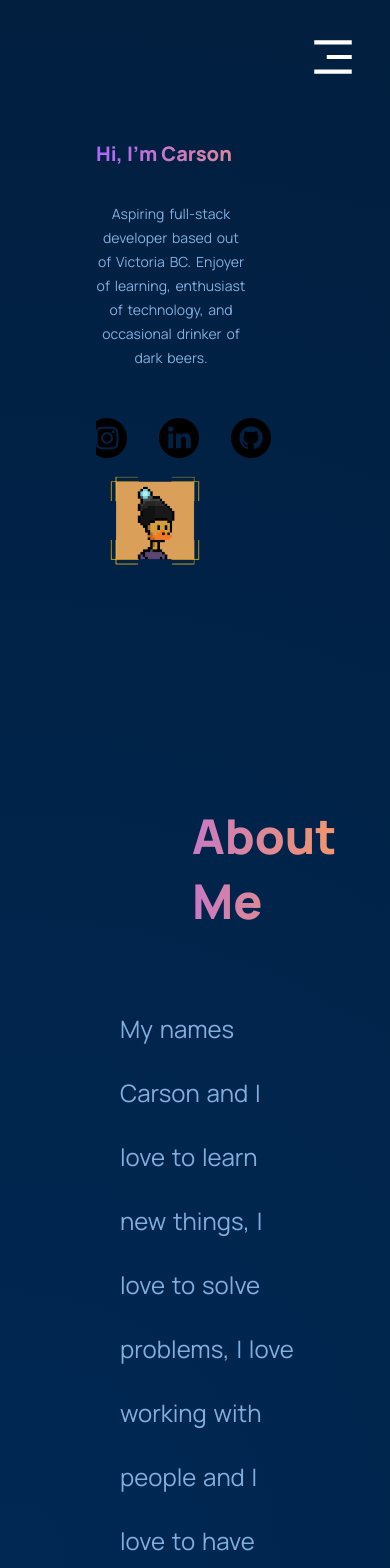
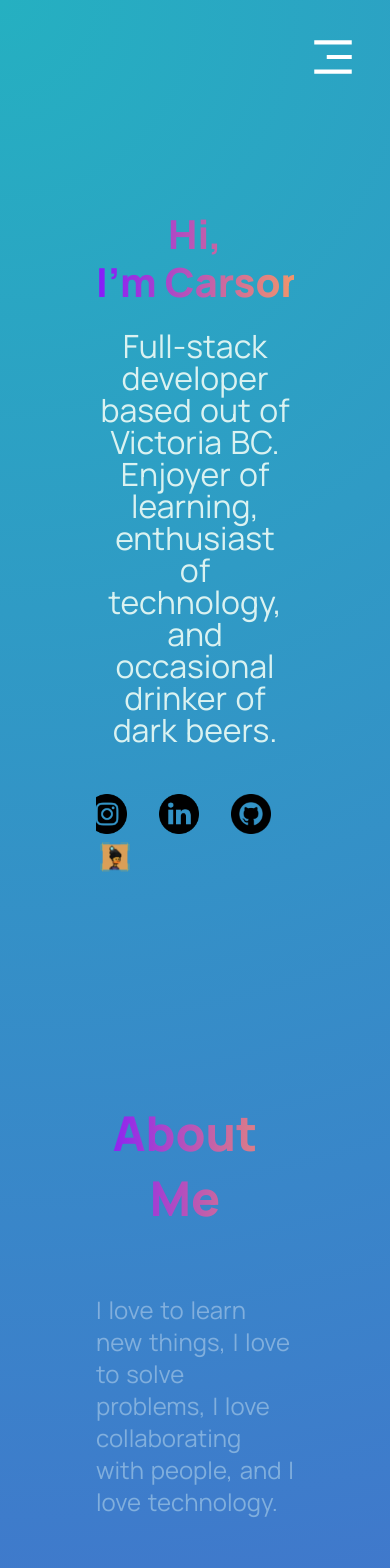
Before and after one commit to kerson97/portfolio_v2, a React (Create React App) app: page / in a window 390 px wide. Shown: the top 1568 px of the page. Built offline with nearby package versions, Linux system fonts and the light colour scheme.

Commit message:
update
-theme change

```diff
--- a/src/App.css
+++ b/src/App.css
@@ -53,37 +53,37 @@ a {
 .gradient_bg {
   /* ff 3.6+ */
   background: -moz-radial-gradient(
-    circle at 3% 25%,
-    rgba(0, 40, 83, 1) 0%,
-    rgba(4, 12, 24, 1) 100%
+    circle at 0% 0%,
+    rgba(37, 176, 193, 1) 0%,
+    rgba(105, 34, 220, 1) 100%
   );
 
   /* safari 5.1+,chrome 10+ */
   background: -webkit-radial-gradient(
-    circle at 3% 25%,
-    rgba(0, 40, 83, 1) 0%,
-    rgba(4, 12, 24, 1) 100%
+    circle at 0% 0%,
+    rgba(37, 176, 193, 1) 0%,
+    rgba(105, 34, 220, 1) 100%
   );
 
   /* opera 11.10+ */
   background: -o-radial-gradient(
-    circle at 3% 25%,
-    rgba(0, 40, 83, 1) 0%,
-    rgba(4, 12, 24, 1) 100%
+    circle at 0% 0%,
+    rgba(37, 176, 193, 1) 0%,
+    rgba(105, 34, 220, 1) 100%
   );
 
   /* ie 10+ */
   background: -ms-radial-gradient(
-    circle at 3% 25%,
-    rgba(0, 40, 83, 1) 0%,
-    rgba(4, 12, 24, 1) 100%
+    circle at 0% 0%,
+    rgba(37, 176, 193, 1) 0%,
+    rgba(105, 34, 220, 1) 100%
   );
 
   /* global 92%+ browsers support */
   background: radial-gradient(
-    circle at 3% 25%,
-    rgba(0, 40, 83, 1) 0%,
-    rgba(4, 12, 24, 1) 100%
+    circle at 0% 0%,
+    rgba(37, 176, 193, 1) 0%,
+    rgba(105, 34, 220, 1) 100%
   );
 }
 
--- a/src/components/navbar/navbar.css
+++ b/src/components/navbar/navbar.css
@@ -37,7 +37,6 @@
 }
 
 .website_navbar-links a:hover {
-  background-color: #052955;
   border-radius: 1rem;
   padding: 0.5rem;
 }
--- a/src/containers/about/About.jsx
+++ b/src/containers/about/About.jsx
@@ -7,8 +7,8 @@ const About = () => {
       <h1 className='gradient__text'>About Me</h1>
 
       <p>
-        My names Carson and I love to learn new things, I love to solve
-        problems, I love working with people and I love to have fun.
+        I love to learn new things, I love to solve problems, I love
+        collaborating with people, and I love technology.
       </p>
 
       <p>
@@ -17,18 +17,20 @@ const About = () => {
       </p>
 
       <p>
-        I now reside in Victoria where I've spent the last few years attending
-        UVic obtaining my Bachelors of Computer Science degree. I loved my time
-        at university and I look forward to putting my skills to the test (and
-        learning more!) in a professional environment. It's important to me that
-        my future work is both meaningful as well as challenging!
+        I obtained a diploma in Business Administration at Okanagan College and
+        now reside in Victoria where I've spent the last few years attending
+        UVic obtaining my Bachelors of Computer Science degree at UVic. I loved
+        my time at university and I look forward to continuing to build my skill
+        sets in a professional environment. It's important to me that my future
+        work is both meaningful as well as challenging!
       </p>
 
       <p>
         I spend my free time immersing myself in my various hobbies and
         passions. I love hiking and camping, reading, fishing, yoga/fitness,
         playing kendama, snowboarding, gaming, and programming to name a few.
-        Known to combine many of these with craft beer drinking! <br />
+        Known to combine many of these with good company and craft beer
+        drinking! <br />
       </p>
     </div>
   )
--- a/src/containers/about/about.css
+++ b/src/containers/about/about.css
@@ -17,8 +17,8 @@
 
 .about-content p {
   font-family: var(--font-family);
-  color: #81afdd;
-  font-size: 1.5rem;
+  color: #daf2f1;
+  font-size: 2rem;
   margin-top: 4rem;
   padding-left: 1.5rem;
   line-height: 4rem;
@@ -44,7 +44,9 @@
   }
 
   .about-content h1 {
-    padding-left: 6rem;
+    text-align: center;
+    padding: 0%;
+    padding-right: 20px;
   }
 
   .about-content p {
@@ -52,8 +54,9 @@
     color: #81afdd;
     font-size: 1.5rem;
     margin-top: 4rem;
-    line-height: 4rem;
+    line-height: 2rem;
     word-spacing: 2px;
-    max-width: 100%;
+    max-width: 150%;
+    padding-left: 0;
   }
 }
--- a/src/containers/header/Header.jsx
+++ b/src/containers/header/Header.jsx
@@ -12,11 +12,13 @@ const Header = () => {
   return (
     <div className='website_header section_padding' id='home'>
       <div className='website_header-content'>
-        <h1 className='gradient__text'>Hi, I'm Carson</h1>
+        <h1 className='gradient__text'>
+          Hi, <br class='break' /> I'm Carson
+        </h1>
         <p>
-          Aspiring full-stack developer based out of Victoria BC. Enjoyer of
-          learning, enthusiast of technology, and occasional drinker of dark
-          beers.
+          Full-stack developer based out of Victoria BC. Enjoyer of learning,
+          enthusiast of technology,
+          <br /> and occasional drinker of dark beers.
         </p>
         <div className='website_header-socials'>
           <a
--- a/src/containers/header/header.css
+++ b/src/containers/header/header.css
@@ -11,6 +11,11 @@
   align-items: center;
   flex-direction: column;
   text-align: center;
+  padding-top: 5rem;
+}
+
+.break {
+  display: none;
 }
 
 .website_header-content h1 {
@@ -34,7 +39,7 @@
   animation: typing 4s steps(150) forwards, fadeIn 1s 3s forwards;
 
   font-family: var(--font-family);
-  color: #81afdd;
+  color: #daf2f1;
   font-size: 1.5rem;
   margin: 1.5rem auto 0;
   text-align: center;
@@ -50,7 +55,7 @@
 
   white-space: nowrap;
   overflow: hidden;
-  animation: typing 4s steps(200) forwards, fadeIn 1s 5s forwards;
+  animation: typing 4s steps(150) forwards, fadeIn 1s 3s forwards;
   opacity: 0;
 }
 
@@ -74,9 +79,10 @@
   white-space: nowrap;
   overflow: hidden;
   opacity: 0;
-  animation: typing 4s steps(150) forwards, fadeIn 1s 4s forwards;
+  animation: typing 4s steps(150) forwards, fadeIn 1s 3s forwards;
   width: 800px;
   height: 800px;
+  padding-right: 10rem;
 }
 
 @keyframes typing {
@@ -119,7 +125,6 @@
 
   .website_header-socials img {
     width: 40px;
-    margin-right: 3rem;
   }
 
   .website_header-content h1 {
@@ -138,7 +143,6 @@
   }
   .website_header-img img {
     display: inline-block;
-    padding-right: 5rem;
 
     opacity: 0;
     animation: typing 4s steps(150) forwards, fadeIn 1s 4s forwards;
@@ -164,13 +168,23 @@
 
 @media screen and (max-width: 490px) {
   .website_header-content h1 {
-    font-size: 20px;
+    font-size: 2.5rem;
     line-height: 48px;
-    left: 20%;
+    text-align: center;
+    margin: 0;
+    padding: 0%;
   }
 
   .website_header-content p {
-    font-size: 14px;
-    line-height: 24px;
+    font-size: 2rem;
+    line-height: 2rem;
+    padding: 0%;
+  }
+
+  .break {
+    display: inline;
+  }
+  .website_header-socials img {
+    margin-right: 2rem;
   }
 }
--- a/src/index.css
+++ b/src/index.css
@@ -3,7 +3,7 @@
 :root {
   --font-family: 'Manrope', sans-serif;
 
-  --gradient-text: linear-gradient(89.97deg, #ae67fa 1.84%, #f49867 102.67%);
+  --gradient-text: linear-gradient(89.97deg, #871cfa 1.84%, #f49867 102.67%);
   --gradient-bar: linear-gradient(103.22deg, #ae67fa -13.86%, #f49867 99.55%);
 
   --color-bg: #040c18;
```
